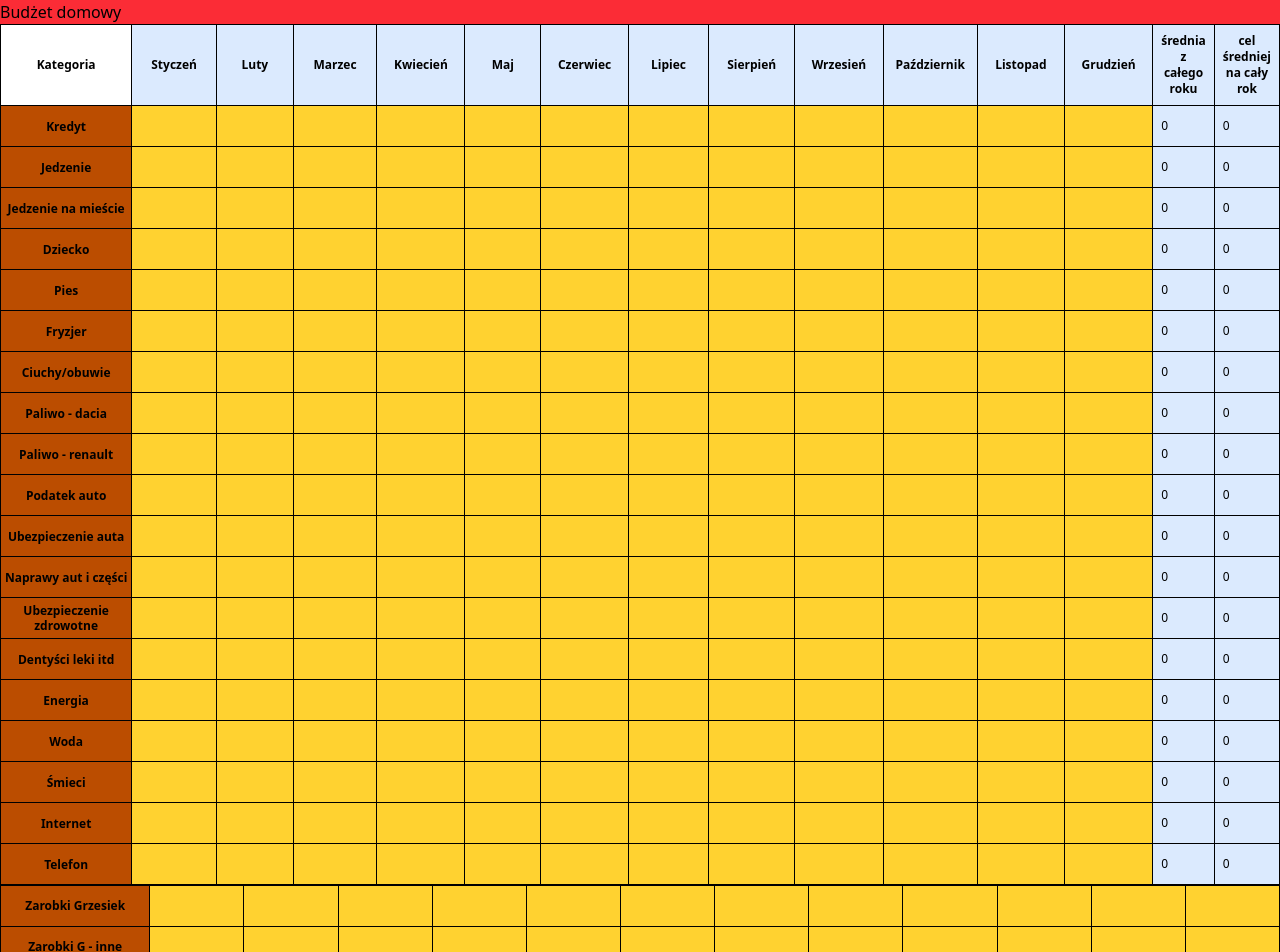
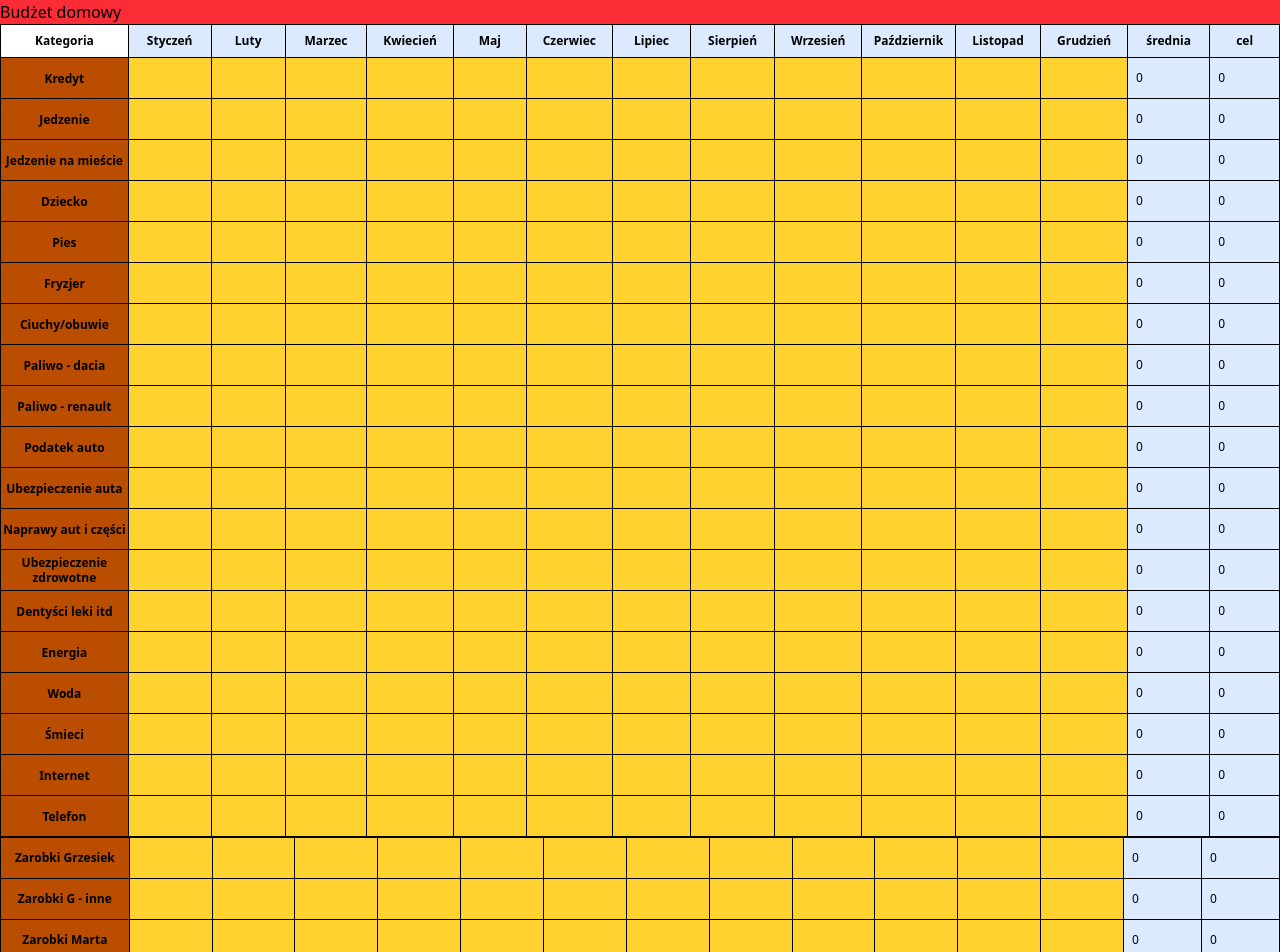
Before and after one commit to oleksaGrzegorz/budget-app, a React (Vite) app: page / in a window 1280 px wide. Shown: the top 952 px of the page. Built offline with nearby package versions, Linux system fonts and the light colour scheme.

Commit message:
refactor: simplify header labels in ExpensesTable component

```diff
--- a/src/components/BudgetSummaryTable/BudgetSummaryTable.tsx
+++ b/src/components/BudgetSummaryTable/BudgetSummaryTable.tsx
@@ -10,6 +10,8 @@ export const BudgetSummaryTable = () => (
           {months.map((month) => (
             <td className="bg-amber-300 p-5 w-25 border" key={month}></td>
           ))}
+          <td className="w-25 p-2 border border-black bg-blue-100">0</td>
+            <td className="w-25 p-2 border border-black bg-blue-100">0</td>
         </tr>
       ))}
     </tbody>
--- a/src/components/ExpensesTable/ExpensesTable.tsx
+++ b/src/components/ExpensesTable/ExpensesTable.tsx
@@ -13,10 +13,10 @@ export const ExpensesTable = () => (
             </th>
           ))}
           <th className="p-2 border border-black bg-blue-100">
-            średnia z całego roku
+            średnia
           </th>
           <th className="p-2 border border-black bg-blue-100">
-            cel średniej na cały rok
+            cel
           </th>
         </tr>
       </thead>
@@ -35,8 +35,8 @@ export const ExpensesTable = () => (
                 className="bg-amber-300 w-25 p-5 text-center border border-black"
               ></td>
             ))}
-            <td className="p-2 border border-black bg-blue-100">0</td>
-            <td className="p-2 border border-black bg-blue-100">0</td>
+            <td className="w-25 p-2 border border-black bg-blue-100">0</td>
+            <td className="w-25 p-2 border border-black bg-blue-100">0</td>
           </tr>
         ))}
       </tbody>
```
